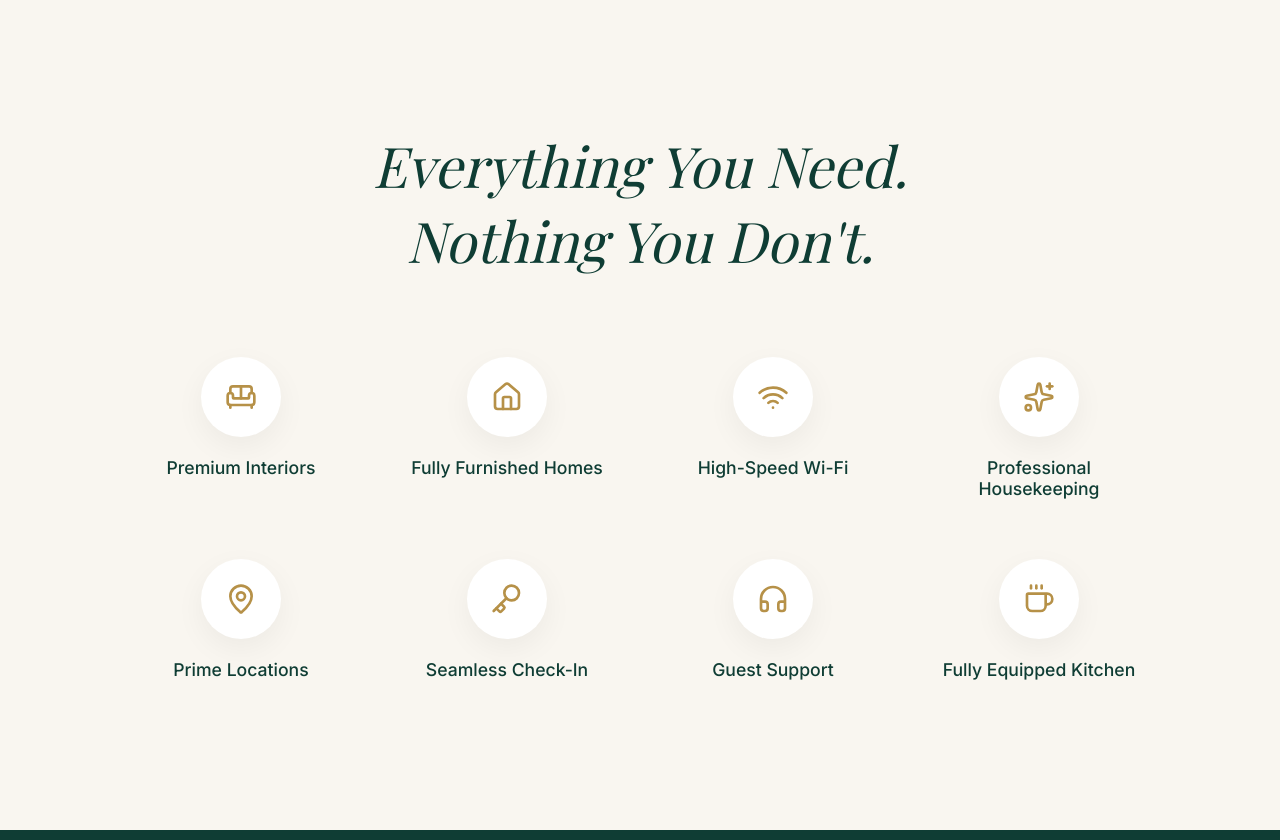
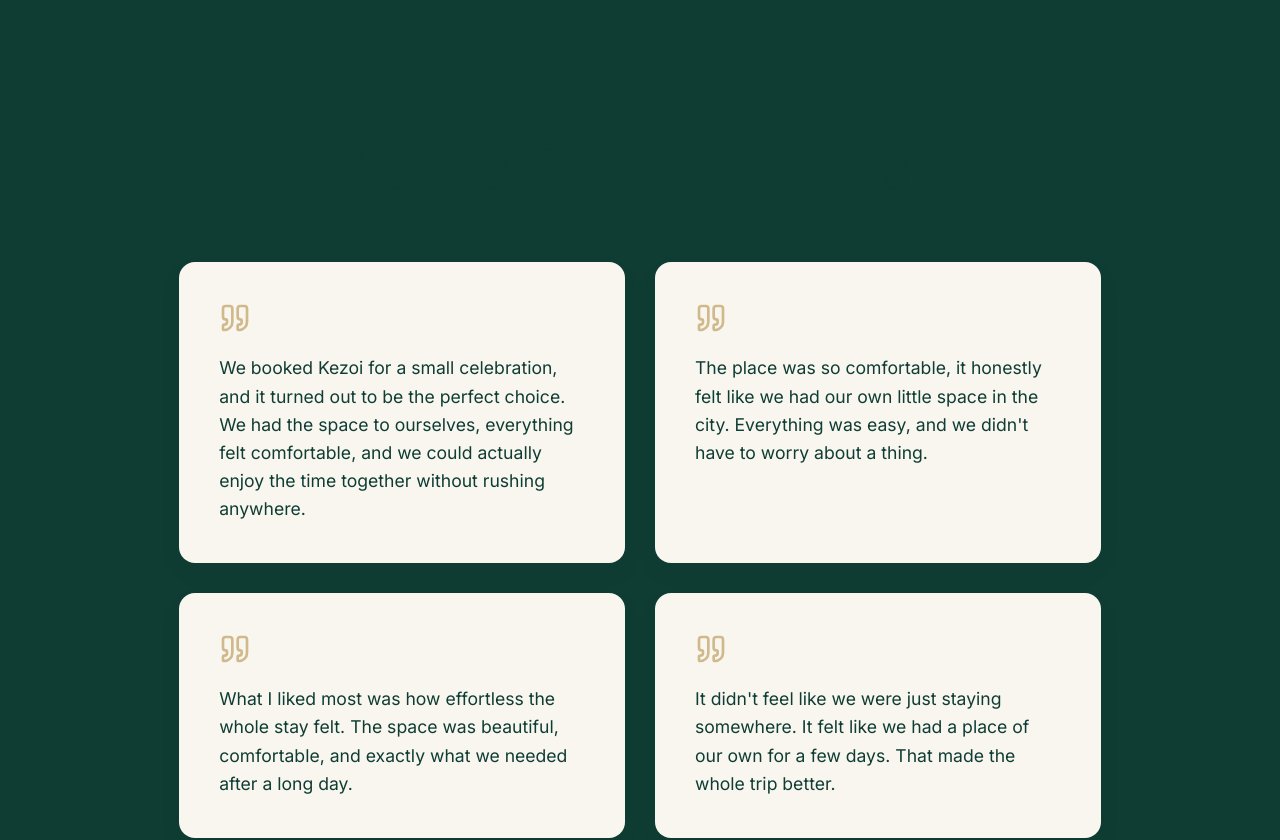
Before and after one commit to venky-7234/KEZOI-STAYS-WEBSITE, a React (Vite) app: page / in a window 1280 px wide. Shown: the part 5040-5880 px from the top of the page. Built offline with nearby package versions, Linux system fonts and the light colour scheme; a web font is replaced by a local one.

Commit message:
content(testimonials): update reviews content and UI with animated cards

```diff
--- a/src/components/Reviews.css
+++ b/src/components/Reviews.css
@@ -1,100 +1,60 @@
 .reviews {
-  background-color: var(--color-ivory);
-  text-align: center;
+  background-color: var(--color-white);
 }
 
-.reviews-container {
-  max-width: 800px;
-  margin: 0 auto;
-  position: relative;
+.reviews-header {
+  text-align: center;
+  margin-bottom: 60px;
 }
 
-.quote-mark {
+.reviews-header .section-title {
   font-family: var(--font-heading);
-  font-size: 8rem;
-  color: var(--color-gold);
-  line-height: 1;
-  opacity: 0.3;
-  margin-bottom: -40px;
-}
-
-.reviews-slider {
-  position: relative;
-  height: 250px;
+  font-style: italic;
+  font-weight: 400;
+  font-size: 2.5rem;
+  color: var(--color-dark);
+  margin: 0;
 }
 
 @media (min-width: 768px) {
-  .reviews-slider {
-    height: 200px;
+  .reviews-header .section-title {
+    font-size: 3.5rem;
   }
 }
 
-.review-slide {
-  position: absolute;
-  top: 0;
-  left: 0;
-  width: 100%;
-  opacity: 0;
-  transform: translateY(20px);
-  transition: all 0.8s ease;
-  pointer-events: none;
+.reviews-grid {
+  display: grid;
+  grid-template-columns: repeat(auto-fit, minmax(320px, 1fr));
+  gap: 30px;
+  max-width: 1200px;
+  margin: 0 auto;
+  padding: 0 5%;
 }
 
-.review-slide.active {
-  opacity: 1;
-  transform: translateY(0);
-  pointer-events: auto;
+.review-card {
+  background-color: var(--color-ivory);
+  padding: 40px;
+  border-radius: 16px;
+  box-shadow: 0 10px 30px rgba(0,0,0,0.03);
+  display: flex;
+  flex-direction: column;
+  gap: 20px;
+  transition: transform 0.3s ease, box-shadow 0.3s ease;
 }
 
-.review-text {
-  font-size: 1.5rem;
+.review-card:hover {
+  transform: translateY(-5px);
+  box-shadow: 0 15px 40px rgba(0,0,0,0.06);
+}
+
+.quote-icon {
+  color: var(--color-gold);
+  opacity: 0.6;
+}
+
+.review-card-text {
+  font-size: 1.1rem;
   line-height: 1.6;
   color: var(--color-dark);
-  margin-bottom: 30px;
-  font-family: var(--font-heading);
+  font-family: var(--font-body);
 }
-
-@media (min-width: 768px) {
-  .review-text {
-    font-size: 2rem;
-  }
-}
-
-.review-meta {
-  display: flex;
-  flex-direction: column;
-  align-items: center;
-  gap: 10px;
-}
-
-.review-rating {
-  color: var(--color-gold);
-  letter-spacing: 2px;
-}
-
-.review-author {
-  font-size: 1rem;
-  color: var(--color-grey);
-  font-weight: 500;
-  text-transform: uppercase;
-  letter-spacing: 1px;
-}
-
-.slider-dots {
-  display: flex;
-  justify-content: center;
-  gap: 10px;
-  margin-top: 20px;
-}
-
-.dot {
-  width: 8px;
-  height: 8px;
-  border-radius: 50%;
-  background-color: rgba(15, 61, 52, 0.2);
-  transition: background-color 0.3s ease;
-}
-
-.dot.active {
-  background-color: var(--color-gold);
-}
--- a/src/components/Reviews.jsx
+++ b/src/components/Reviews.jsx
@@ -1,65 +1,92 @@
-import React, { useState, useEffect } from 'react';
+import React, { useEffect, useRef } from 'react';
+import gsap from 'gsap';
+import { ScrollTrigger } from 'gsap/ScrollTrigger';
+import { Quote } from 'lucide-react';
 import './Reviews.css';
+
+gsap.registerPlugin(ScrollTrigger);
 
 const reviews = [
   {
     id: 1,
-    text: "Beautiful apartment, extremely clean and much more comfortable than staying in a hotel.",
-    author: "Sarah M.",
-    rating: "★★★★★"
+    text: "We booked Kezoi for a small celebration, and it turned out to be the perfect choice. We had the space to ourselves, everything felt comfortable, and we could actually enjoy the time together without rushing anywhere."
   },
   {
     id: 2,
-    text: "The perfect corporate stay. High-speed wifi, quiet environment, and premium finishings everywhere.",
-    author: "David K.",
-    rating: "★★★★★"
+    text: "The place was so comfortable, it honestly felt like we had our own little space in the city. Everything was easy, and we didn't have to worry about a thing."
   },
   {
     id: 3,
-    text: "Exceeded all expectations. The seamless check-in and prime location made our trip effortless.",
-    author: "Priya R.",
-    rating: "★★★★★"
+    text: "What I liked most was how effortless the whole stay felt. The space was beautiful, comfortable, and exactly what we needed after a long day."
+  },
+  {
+    id: 4,
+    text: "It didn't feel like we were just staying somewhere. It felt like we had a place of our own for a few days. That made the whole trip better."
+  },
+  {
+    id: 5,
+    text: "We weren't really looking for anything fancy. We just wanted a good place to hang out, talk for hours, eat, laugh, and do nothing for a while. It felt like our own little space for the weekend."
   }
 ];
 
 const Reviews = () => {
-  const [currentIndex, setCurrentIndex] = useState(0);
+  const sectionRef = useRef(null);
+  const cardsRef = useRef([]);
 
   useEffect(() => {
-    const interval = setInterval(() => {
-      setCurrentIndex((prev) => (prev + 1) % reviews.length);
-    }, 5000);
-    return () => clearInterval(interval);
+    const ctx = gsap.context(() => {
+      // Animate header
+      gsap.fromTo('.reviews-header',
+        { y: 30, opacity: 0 },
+        {
+          y: 0,
+          opacity: 1,
+          duration: 1,
+          ease: 'power3.out',
+          scrollTrigger: {
+            trigger: sectionRef.current,
+            start: 'top 85%',
+          }
+        }
+      );
+
+      // Stagger cards
+      gsap.fromTo(cardsRef.current,
+        { y: 50, opacity: 0 },
+        {
+          y: 0,
+          opacity: 1,
+          duration: 1,
+          stagger: 0.15,
+          ease: 'power3.out',
+          scrollTrigger: {
+            trigger: '.reviews-grid',
+            start: 'top 80%',
+          }
+        }
+      );
+    }, sectionRef);
+
+    return () => ctx.revert();
   }, []);
 
   return (
-    <section className="reviews section-padding">
-      <div className="reviews-container">
-        <div className="quote-mark">"</div>
-        <div className="reviews-slider">
+    <section className="reviews section-padding" ref={sectionRef}>
+      <div className="reviews-header">
+        <h2 className="section-title">Stories From Our Guests</h2>
+      </div>
+
+      <div className="reviews-grid">
         {reviews.map((review, index) => (
           <div
             key={review.id}
-              className={`review-slide ${index === currentIndex ? 'active' : ''}`}
+            className="review-card"
+            ref={el => cardsRef.current[index] = el}
           >
-              <h3 className="review-text">{review.text}</h3>
-              <div className="review-meta">
-                <span className="review-rating">{review.rating}</span>
-                <span className="review-author">{review.author}</span>
-              </div>
+            <Quote className="quote-icon" size={32} />
+            <p className="review-card-text">{review.text}</p>
           </div>
         ))}
-        </div>
-        <div className="slider-dots">
-          {reviews.map((_, index) => (
-            <button
-              key={index}
-              className={`dot ${index === currentIndex ? 'active' : ''}`}
-              onClick={() => setCurrentIndex(index)}
-              aria-label={`Go to slide ${index + 1}`}
-            />
-          ))}
-        </div>
       </div>
     </section>
   );
--- a/src/pages/Home.jsx
+++ b/src/pages/Home.jsx
@@ -21,11 +21,11 @@ const Home = () => {
       <About />
       <FeaturedStays />
       <Gallery />
+      <Reviews />
       <Experience />
       <BrandStatement />
       <Locations />
       <WhyKezoi />
-      <Reviews />
       <LongStay />
       <BookingCTA />
       <FinalBrand />
```
Lines whose indentation alone changed are shown as unchanged.
